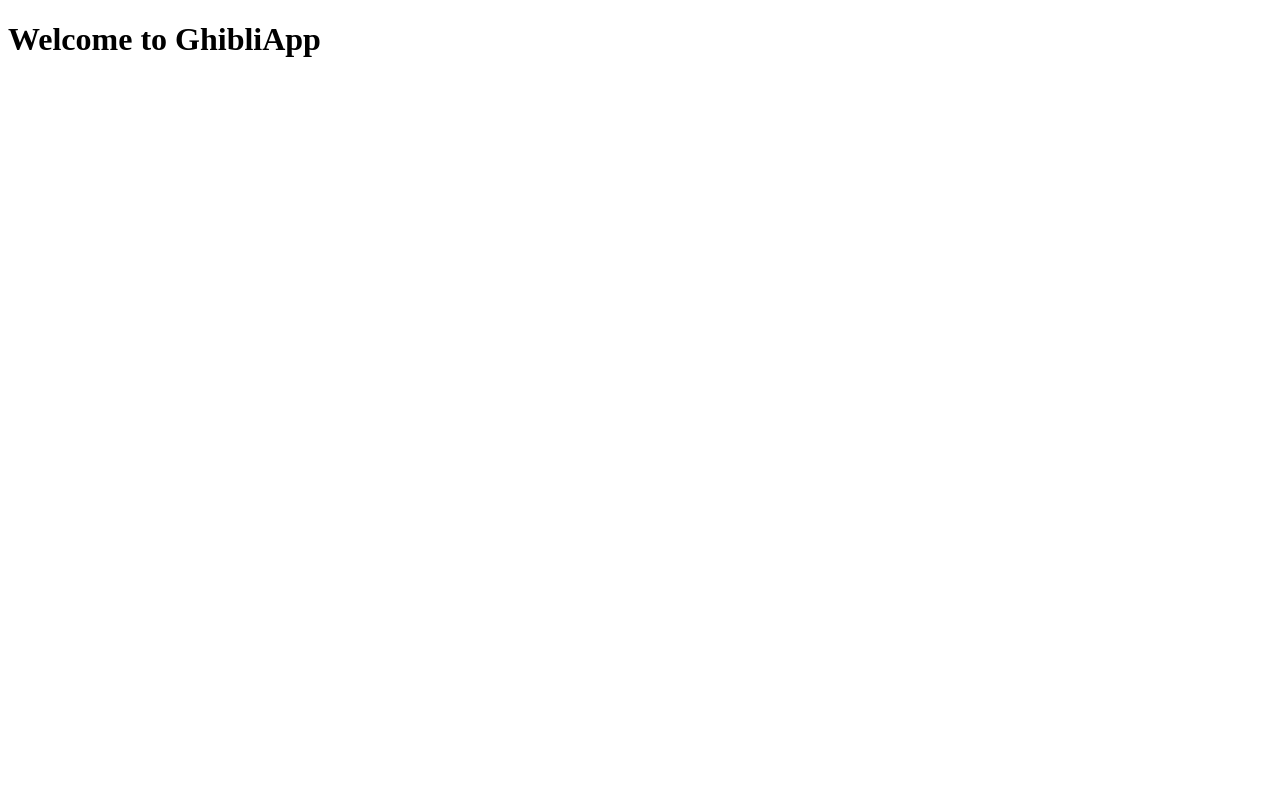
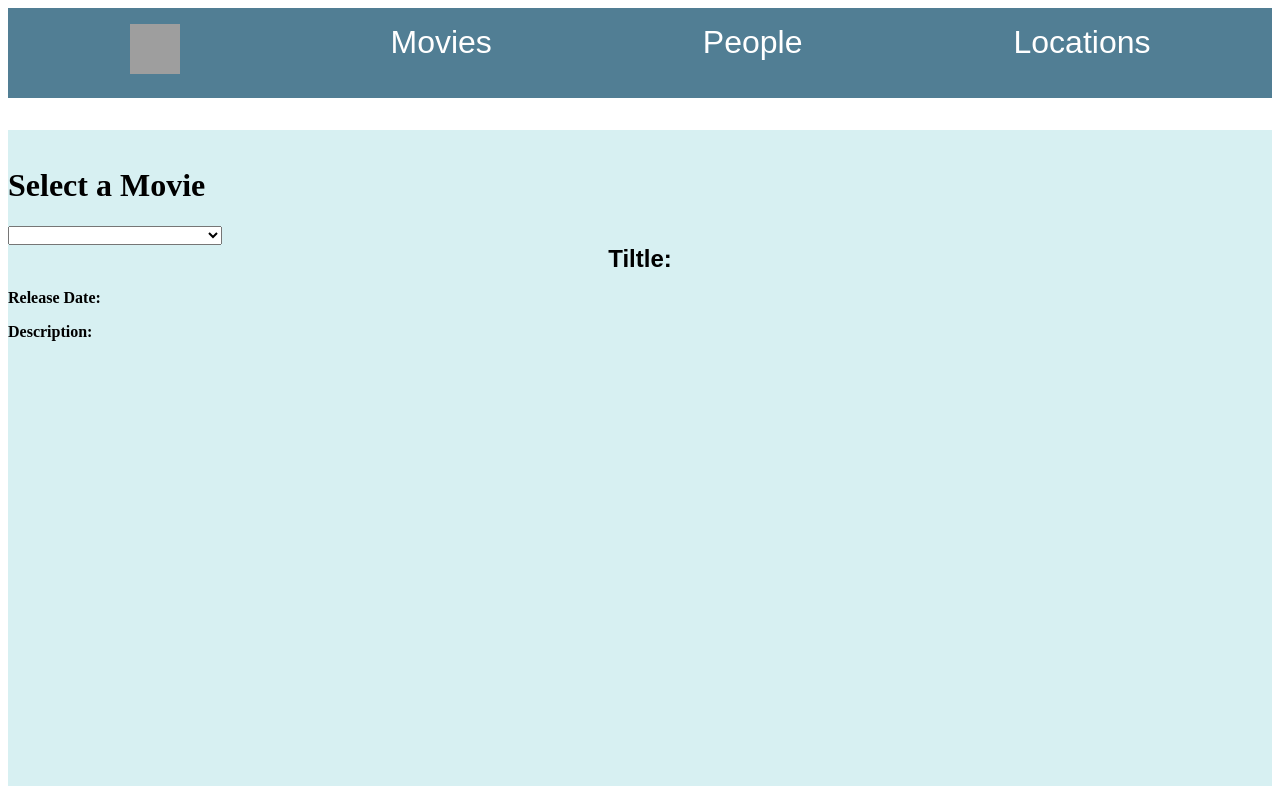
Before and after one commit to joinpursuit/9-1-module-three-assessment, a React (Create React App) app: page /movies in a window 1280 px wide. Built offline with nearby package versions, Linux system fonts and the light colour scheme; grey boxes are pictures that could not be loaded; the HTML template or start-up script is replaced by a standard one.

Commit message:
tried my best

```diff
--- a/src/App.js
+++ b/src/App.js
@@ -1,7 +1,23 @@
+import {BrowserRouter as Router, Routes, Route} from "react-router-dom"
+
+import Home from "./components/Home";
+import Nav from "./components/Nav";
+import Movies from "./components/Movies"
+import People from "./components/People"
+import Locations from "./components/Locations"
+
 function App() {
   return (
     <div className="app">
-      <h1>Welcome to GhibliApp</h1>
+      <Router>
+      <Nav />
+      <Routes>
+      <Route path="/" element= {<Home />} />
+      <Route path="/movies" element= {<Movies />} />
+      <Route path="/people" element= {<People />} />
+      <Route path="/locations" element= {<Locations />} />
+      </Routes>
+      </Router>
     </div>
   );
 }
--- /dev/null
+++ b/src/components/Home.js
@@ -0,0 +1,14 @@
+import React from 'react';
+
+
+function Home(
+
+) {
+    return (
+        <div>
+                 <h1>Welcome to GhibliApp</h1>
+        </div>
+    );
+}
+
+export default Home;
--- /dev/null
+++ b/src/components/Locations.js
@@ -0,0 +1,32 @@
+import React from "react";
+import { useState } from "react";
+import locations from "../data/locations.json";
+
+console.log(locations);
+
+function Locations() {
+  const [showLocation, setShowLocation] = useState(false);
+
+  function handleOnClick() {
+    setShowLocation(!showLocation);
+  }
+  const loactionsList = locations.map((location) => {
+    <li>
+      <p>{location.name}</p>
+      <p>{location.climate}</p>
+      <p>{location.terrain}</p>
+    </li>;
+  });
+
+  return (
+    <div className="locations">
+      <h1>List of Location</h1>
+      <button onClick={handleOnClick}>
+        {showLocation ? "Hide Location" : "Show Location"}
+      </button>
+      <ul></ul>
+    </div>
+  );
+}
+
+export default Locations;
--- /dev/null
+++ b/src/components/Movies.js
@@ -0,0 +1,33 @@
+import React from "react";
+import { useState } from "react";
+import movies from "../data/films.json";
+
+function Movies() {
+  const [currentlySelected, setCurrentlySelected] = useState('');
+
+  const titles = movies.map(movie => {
+    return <option>{movie.title}</option>});
+
+  const currentMovieData = movies.find(movie => {
+    return movie.title === currentlySelected;
+  });
+
+  function handleDropdownChange(e) {
+    setCurrentlySelected(e.target.value);
+  }
+
+  return (
+    <div className="movies">
+      <h1>Select a Movie</h1>
+      <select onChange={handleDropdownChange}>
+        <option></option>
+        {titles}
+      </select>
+      <h2>Tiltle: {currentMovieData?.title}</h2>
+      <p><strong>Release Date: </strong>{currentMovieData?.release_date}</p>
+      <p><strong>Description: </strong>{currentMovieData?.description}</p>
+    </div>
+  );
+}
+
+export default Movies;
--- /dev/null
+++ b/src/components/Nav.js
@@ -0,0 +1,19 @@
+import React from "react";
+import { Link } from "react-router-dom";
+
+function Nav() {
+  return (
+    <div className="nav">
+      <nav className="navbar">
+        <Link to="/">
+          <img src='https://filmsxpress.com/userimages/23/images/movie-popcorn.jpg' alt="MoviePopcorn" />
+        </Link>
+        <Link to="/movies">Movies</Link>
+        <Link to="/people">People</Link>
+        <Link to="/locations">Locations</Link>
+      </nav>
+    </div>
+  );
+}
+
+export default Nav;
--- /dev/null
+++ b/src/components/People.js
@@ -0,0 +1,42 @@
+import React from 'react';
+import {useState} from 'react'
+import people from "../data/people.json"
+
+function People() {
+    const [userInput,setUserInput]= useState('')
+// rendering Not found before user inputs into my form and rendering data withoutout clicking submit WHY?
+    const characterObj = people.find((character) => {
+        return character.name.toUpperCase() === userInput.toUpperCase();
+      });
+
+    function handleTextChange(e){
+       setUserInput(e.target.value)
+    }
+
+    function handleSubmit(e){
+     e.preventDefault()
+    }
+
+    return (
+        <div className='people'>
+            <h1>Search for a Person</h1>
+          <form onSubmit={handleSubmit}>
+            <input
+            type='text'
+            value={userInput}
+            onInput={handleTextChange}
+            placeholder="Search Character"
+            id='userInput'
+            />
+            <button>SUBMIT</button>
+            </form>
+            <div>
+            <p>{characterObj ? characterObj.name : "Not found"}</p>
+           <p>{characterObj?.age}</p>
+           <p>{characterObj?.gender}</p>
+            </div>
+        </div>
+    );
+}
+
+export default People;
--- a/src/index.css
+++ b/src/index.css
@@ -15,6 +15,7 @@
 
 nav img {
   height: 50px;
+  width: 50px;
 }
 
 main {
```
Also changed, not shown: image/movie-popcorn.jpg (added), src/data/films.json (renamed from public/films.json), src/data/locations.json (renamed from public/locations.json), src/data/people.json (renamed from public/people.json).
